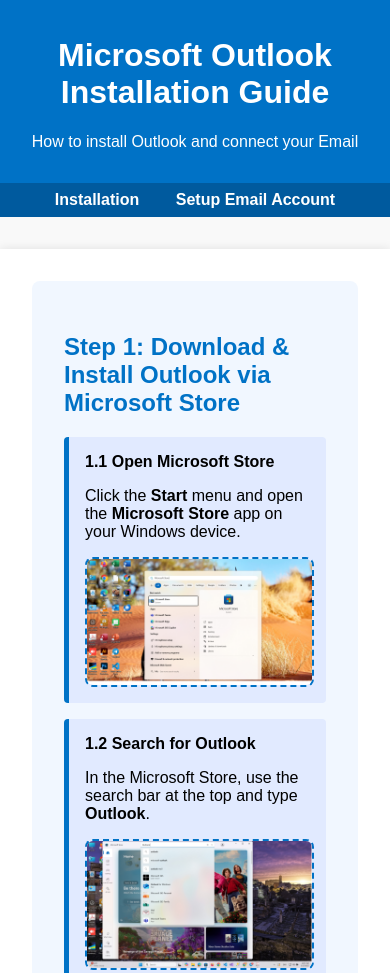
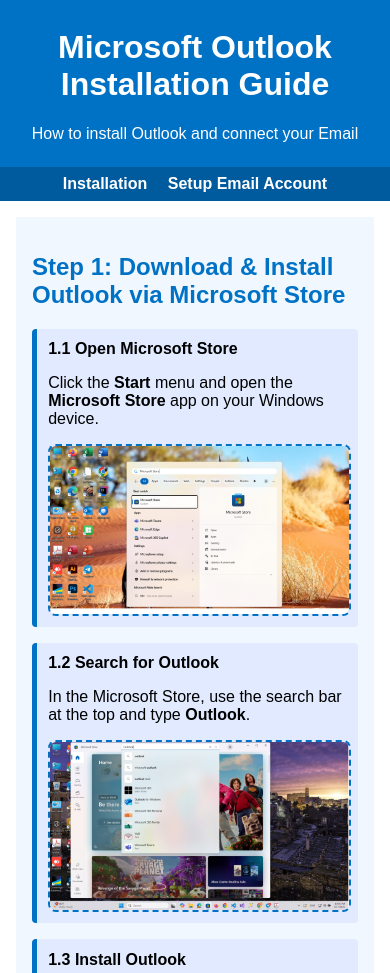
Before and after one commit to YongDejong/Outlook-Guideline, a plain HTML site: page index.html in a window 390 px wide. Shown: the top 973 px of the page. Drawn offline with Linux system fonts and the light colour scheme.

Commit message:
Update index.html

```diff
--- a/index.html
+++ b/index.html
@@ -60,7 +60,6 @@
             border: 2px dashed #0072c6;
             border-radius: 8px;
         }
-
         button#tipsBtn {
             background: #0072c6;
             color: white;
@@ -87,13 +86,66 @@
             border-radius: 8px;
             margin-bottom: 3rem;
         }
-
         section#setup {
             background-color: #fff9f1;
             padding: 2rem;
             border-radius: 8px;
         }
-
+        #backToTopBtn {
+            display: none;
+            position: fixed;
+            bottom: 40px;
+            right: 40px;
+            z-index: 99;
+            font-size: 18px;
+            border: none;
+            outline: none;
+            background-color: #0072c6;
+            color: white;
+            cursor: pointer;
+            padding: 12px 20px;
+            border-radius: 50px;
+            box-shadow: 0 2px 8px rgba(0,0,0,0.2);
+            transition: background 0.2s;
+        }
+        #backToTopBtn:hover {
+            background-color: #005a9e;
+        }
+        /* Responsive styles */
+        @media (max-width: 600px) {
+            main {
+                max-width: 100%;
+                margin: 0;
+                padding: 1rem;
+                box-shadow: none;
+            }
+            header {
+                padding: 0.5rem;
+            }
+            nav a {
+                margin: 0 0.5rem;
+                font-size: 1rem;
+            }
+            section#install,
+            section#setup {
+                padding: 1rem;
+                border-radius: 0;
+            }
+            .step-box {
+                padding: 0.7rem;
+                font-size: 1rem;
+            }
+            .image-box {
+                max-height: 200px;
+                margin-top: 0.5rem;
+            }
+            #backToTopBtn {
+                bottom: 16px;
+                right: 16px;
+                font-size: 16px;
+                padding: 10px 16px;
+            }
+        }
     </style>
 </head>
 <body>
@@ -162,7 +214,6 @@
                 <img src="image/congratulations.jpg" alt="Account Ready" class="image-box" />
             </div>
 
-
             <script>
             // Smooth scroll with transition for nav links
             document.addEventListener("DOMContentLoaded", function() {
@@ -193,28 +244,6 @@
                     };
                 });
             </script>
-            <style>
-                #backToTopBtn {
-                    display: none;
-                    position: fixed;
-                    bottom: 40px;
-                    right: 40px;
-                    z-index: 99;
-                    font-size: 18px;
-                    border: none;
-                    outline: none;
-                    background-color: #0072c6;
-                    color: white;
-                    cursor: pointer;
-                    padding: 12px 20px;
-                    border-radius: 50px;
-                    box-shadow: 0 2px 8px rgba(0,0,0,0.2);
-                    transition: background 0.2s;
-                }
-                #backToTopBtn:hover {
-                    background-color: #005a9e;
-                }
-            </style>
         </section>
     </main>
 </body>
```
